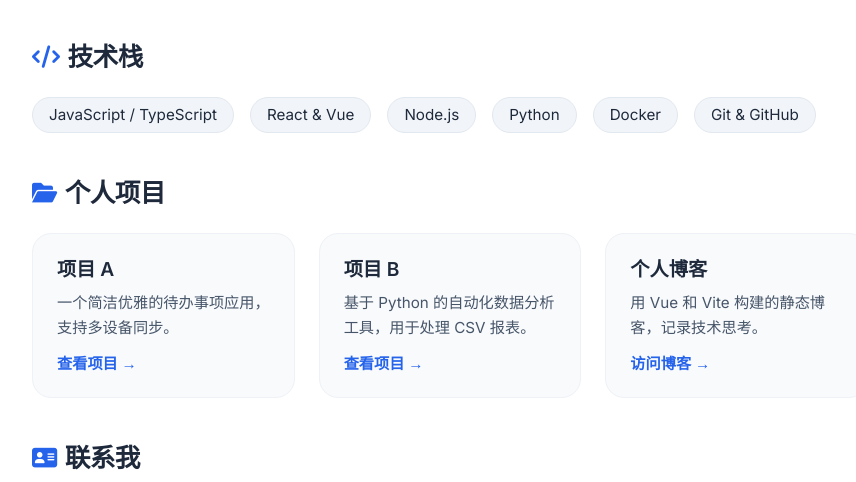
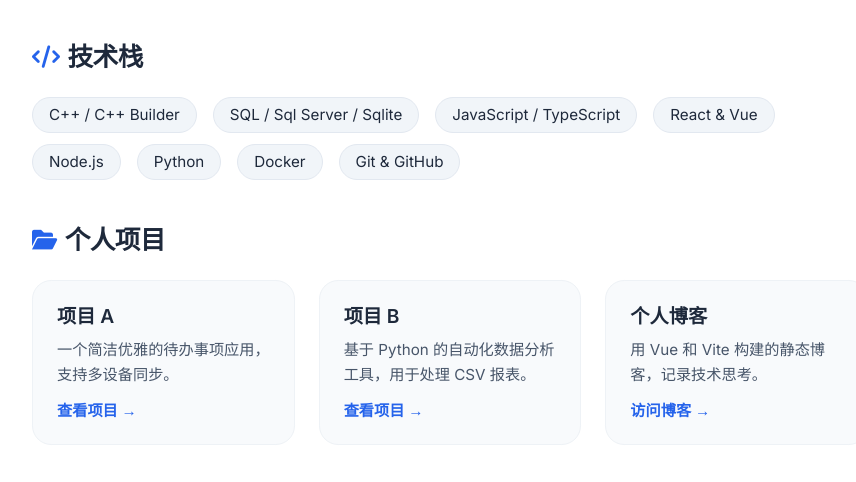
Before and after one commit to rainslv/rainslv.github.io, a plain HTML site: page index.html in a window 1280 px wide. Shown: the part 306-788 px from the top of the page, without its empty margins (190-1046 px from the left). Drawn offline with Linux system fonts and the light colour scheme.

Commit message:
Update index.html

```diff
--- a/index.html
+++ b/index.html
@@ -244,6 +244,8 @@
     <section>
         <h2 class="section-title"><i class="fas fa-code"></i> 技术栈</h2>
         <ul class="skills">
+            <li>C++ / C++ Builder</li>
+            <li>SQL / Sql Server / Sqlite</li>
             <li>JavaScript / TypeScript</li>
             <li>React & Vue</li>
             <li>Node.js</li>
```
